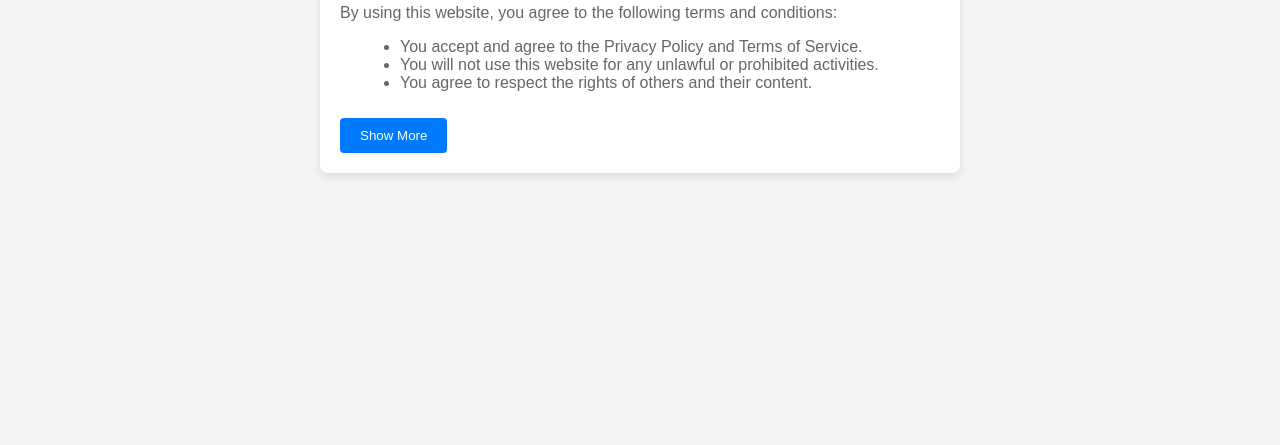
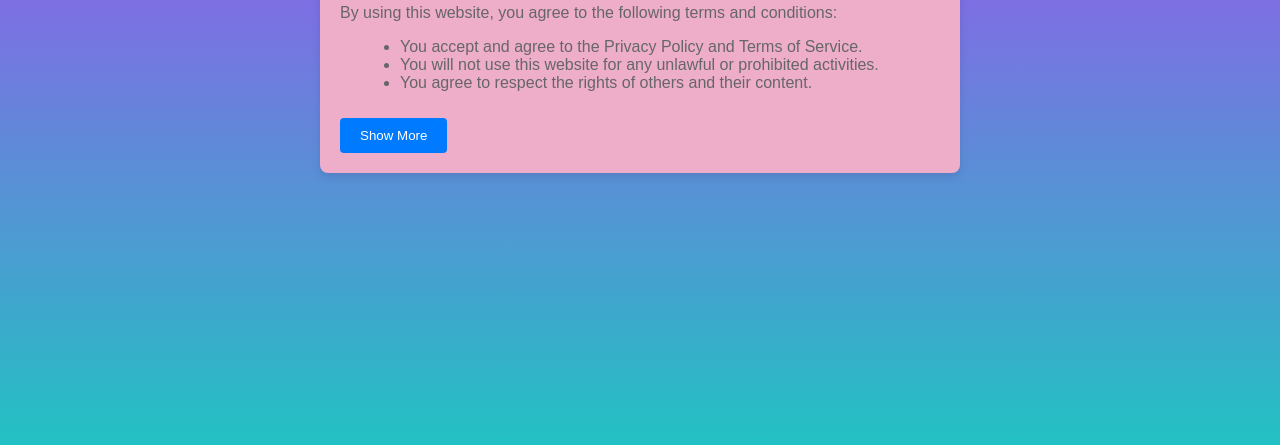
Before and after one commit to kkiran47/college_complants, a website: page public/terms.html in a window 1280 px wide. Shown: the part 355-800 px from the top of the page. Drawn offline with Linux system fonts and the light colour scheme.

Commit message:
Update terms.html

```diff
--- a/public/terms.html
+++ b/public/terms.html
@@ -9,7 +9,7 @@
             font-family: Arial, sans-serif;
             margin: 0;
             padding: 0;
-            background-color: #f4f4f4;
+            background: linear-gradient(0deg, rgba(34,193,195,1) 0%, rgba(199,45,253,1) 100%);
             display: flex;
             justify-content: center;
             align-items: center;
@@ -17,7 +17,7 @@
         }
 
         .terms-and-conditions {
-            background-color: white;
+            background: rgb(238,174,202);
             padding: 20px;
             border-radius: 8px;
             box-shadow: 0 4px 8px rgba(0, 0, 0, 0.1);
@@ -33,6 +33,7 @@
         .terms-and-conditions p,
         .terms-and-conditions ul {
             color: #666;
+            font-size:medium;
         }
 
         .terms-and-conditions ul {
```
